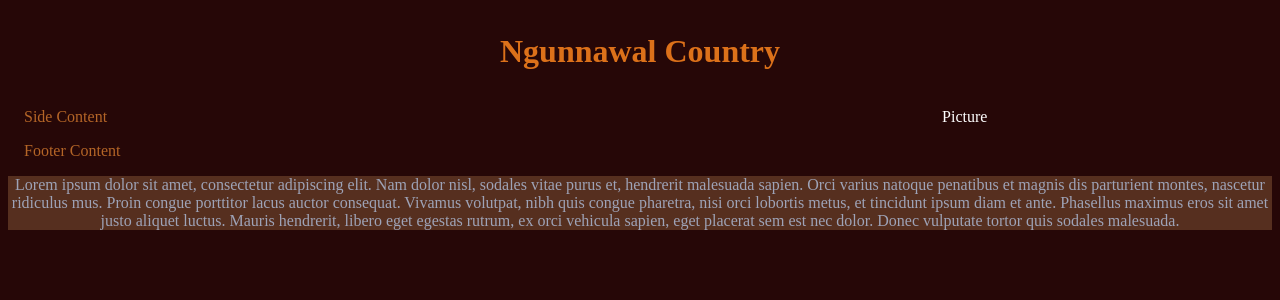
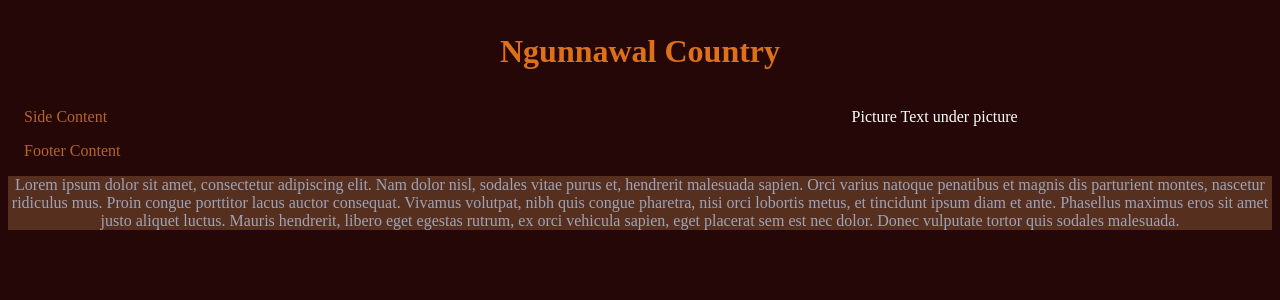
Before and after one commit to Cinnayanny/flaskProject, a Flask app: page / in a window 1280 px wide. Shown: the part 237-537 px from the top of the page. Run offline with Flask 2, Linux system fonts and the light colour scheme.

Commit message:
index update

```diff
--- a/templates/index.html
+++ b/templates/index.html
@@ -2,15 +2,16 @@
 
 {# Place the content for the cellContent1 in this block #}
 {% block cellContent1 %}
-Side Content
+    Side Content
 {% endblock %}
 
 {# Place the content for the cellContent2 in this block #}
 {% block cellContent2 %}
-Picture
+    Picture
+    Text under picture
 {% endblock %}
 
 {# Place the content for the cellContent3 in this block #}
 {% block cellContent3 %}
-Footer Content
+    Footer Content
 {% endblock %}
```
